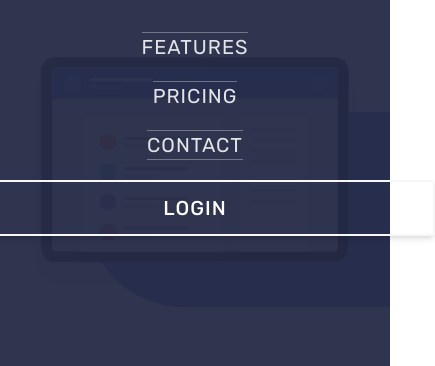
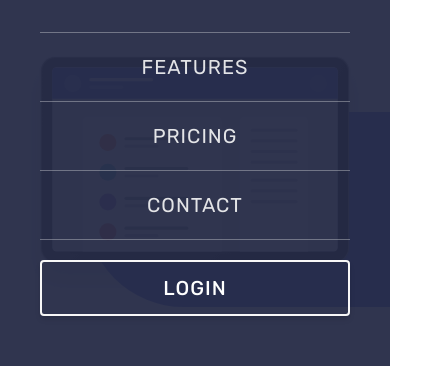
Before and after one commit to nazeeha-kb/bookmark-landing-page-master, a website: page index.html in a window 390 px wide. Both pictures are taken after a click on the button "menu". Shown: the part 68-434 px from the top of the page, 435 px wide, since content can reach past the window. Drawn offline with nearby package versions, Linux system fonts and the light colour scheme; files that its build step writes are made by us from their sources.

Commit message:
mobile menu design

```diff
--- a/index.html
+++ b/index.html
@@ -28,25 +28,25 @@
     <nav
       class="md:static absolute inset-0 md:h-auto h-screen md:bg-transparent bg-cust-blue-950/95 md:text-cust-blue-950/80 text-cust-grey-50/90 z-20 md:p-0 p-10 pt-25  tracking-wider md:opacity-100 opacity-0 transition-all duration-300 flex flex-col items-center justify-between text-xl md:text-[0.8rem] md:font-[450]"
       id="menu">
-      <ul
-        class="flex flex-col md:flex-row items-center text-center uppercase md:space-y-0 space-y-5 md:gap-10 w-120 md:w-auto"
-        id="menu-item">
-        <li class="md:hover:text-cust-red-400">
-          <hr class="bg-cust-grey-50/40 md:hidden block w-full">
+      <div class="flex md:flex-row flex-col md:gap-10 w-full md:w-auto">
+        <ul class="flex flex-col md:flex-row items-center text-center uppercase md:gap-10 w-full md:w-auto" id="menu-item">
+          <li class="md:w-auto w-full md:hover:text-cust-red-400">
+            <hr class="mb-5 bg-cust-grey-50/40 md:hidden block w-full">
             <a href="#">Features</a>
           </li>
-        <li class="md:hover:text-cust-red-400">
-          <hr class="bg-cust-grey-50/40 md:hidden block w-full">
+          <li class="md:w-auto w-full md:hover:text-cust-red-400">
+            <hr class="my-5 bg-cust-grey-50/40 md:hidden block w-full">
             <a href="#">Pricing</a>
           </li>
-        <li class="md:hover:text-cust-red-400">
-          <hr class="bg-cust-grey-50/40 md:hidden block w-full">
+          <li class="md:w-auto w-full md:hover:text-cust-red-400">
+            <hr class="my-5 bg-cust-grey-50/40 md:hidden block w-full">
             <a href="#">Contact</a>
-          <hr class="bg-cust-grey-50/40 md:hidden block w-full">
+            <hr class="my-5 bg-cust-grey-50/40 md:hidden block w-full">
           </li>
+        </ul>
         <button
           class="btn-blue bg-transparent border-2 border-cust-grey-50 md:border-cust-red-400 uppercase hover:text-cust-grey-50 md:bg-cust-red-400 md:hover:bg-white md:hover:text-cust-red-400 md:px-8 md:w-auto w-full">Login</button>
-      </ul>
+      </div>
       <div class="socials flex gap-8 items-center justify-center text-center md:hidden">
         <a href="#">
           <i class="text-2xl fa-brands fa-square-facebook"></i>
@@ -130,8 +130,8 @@
             </div>
             <div
               class="pt-20 md:text-start flex flex-col justify-center md:items-start md:justify-start items-center md:w-auto lg:w-100 -translate-y-10">
-              <h3 class="pb-3 text-2xl md:text-3xl">Bookmark in one click</h3>
-              <p class="md:pt-2 md:pb-7 w-100">
+              <h3 class="pb-3 text-2xl md:text-3xl md:pt-0 pt-6">Bookmark in one click</h3>
+              <p class="md:pt-2 md:pb-7 w-100 px-8 md:px-0">
                 Organize your bookmarks however you like. Our simple drag-and-drop interface
                 gives you complete control over how you manage your favourite sites.</p>
               <button class="btn-blue md:block hidden">More Info</button>
@@ -149,7 +149,7 @@
             <div
               class="pt-10 px-6 md:text-start flex flex-col justify-center md:items-start md:justify-start items-center md:w-auto lg:w-100">
               <h3 class="pb-3 text-2xl md:text-3xl">Intelligent search</h3>
-              <p class="md:pt-2 md:pb-7 w-100">Our powerful search feature will help you find saved sites in no time at
+              <p class="md:pt-2 md:pb-7 w-100 px-8 md:px-0">Our powerful search feature will help you find saved sites in no time at
                 all.
                 No need to trawl through all of your bookmarks.</p>
               <button class="btn-blue md:block hidden">More Info</button>
@@ -168,7 +168,7 @@
             <div
               class="pt-20 px-6 md:text-start flex flex-col justify-center md:items-start md:justify-start items-center md:w-auto lg:w-100 -translate-y-10">
               <h3 class="pb-3 text-2xl md:text-3xl">Share your bookmarks</h3>
-              <p class="md:pt-2 md:pb-7 w-100"> Easily share your bookmarks and collections with others. Create a
+              <p class="md:pt-2 md:pb-7 w-100 px-8 md:px-0"> Easily share your bookmarks and collections with others. Create a
                 shareable
                 link that you can send at the click of a button.</p>
               <button class="btn-blue md:block hidden">More Info</button>
@@ -290,7 +290,7 @@
         <li class="faq">
           <button class="faq-question" aria-controls="faq-answer-4" aria-expanded="false">
             <!-- Question 4 -->
-            <span>
+            <span class="md:text-center text-start">
               What about other Chromium browsers?
             </span>
             <i class="fa-solid fa-angle-down arrow" id="arrow"></i>
```
Lines whose indentation alone changed are shown as unchanged.
